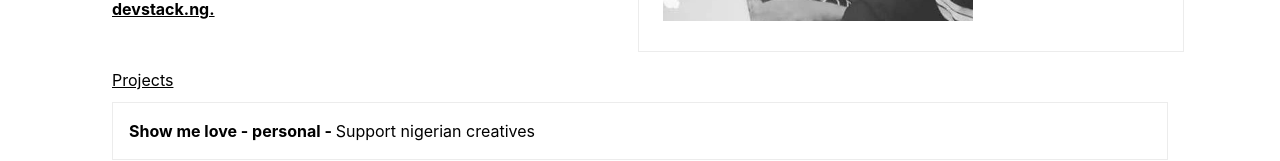
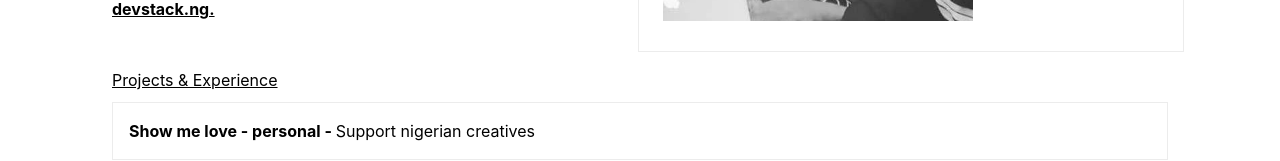
Before and after one commit to ninjamovesonly/mywebsite, a Next.js app: page / in a window 1280 px wide. Shown: the part 293-454 px from the top of the page. Built offline with nearby package versions, Linux system fonts and the light colour scheme.

Commit message:
refactor - add experience as well as projects

```diff
--- a/components/projects.tsx
+++ b/components/projects.tsx
@@ -57,7 +57,7 @@ export default function Projects() {
       )}
       <div className={`projects-container`}>
         <p>
-          <u>Projects</u>
+          <u>Projects & Experience</u>
         </p>
         {projects.map(({ name, route, description, details }: any) => {
           return (
```
